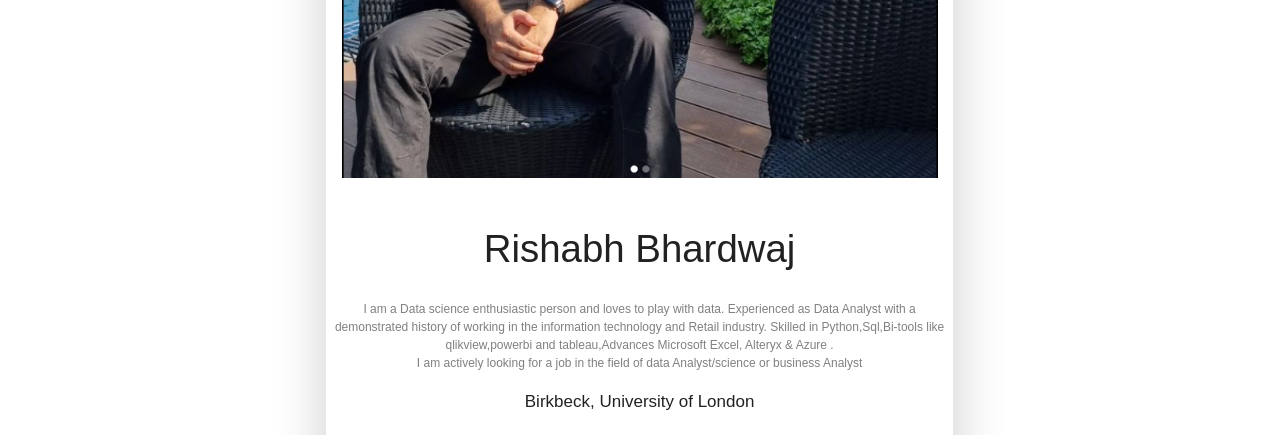
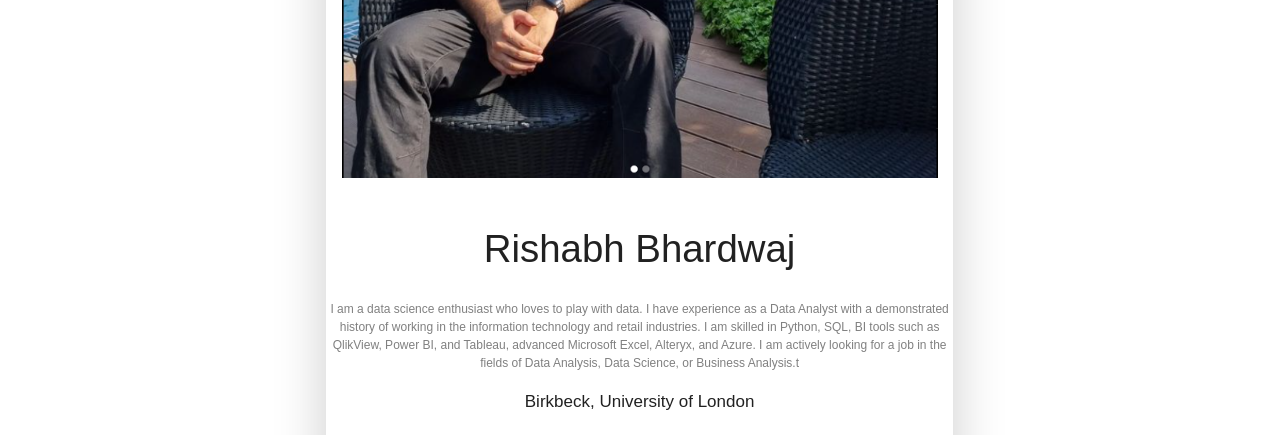
Before and after one commit to riishabhz/riishabhz, a plain HTML site: page index.html in a window 1280 px wide. Shown: the part 1421-1856 px from the top of the page. Drawn offline with nearby package versions, Linux system fonts and the light colour scheme; animation ran at ten frames a second; a script that the page names is missing.

Commit message:
Update index.html

```diff
--- a/index.html
+++ b/index.html
@@ -109,9 +109,9 @@ window.onload = function () {
       <div data-aos="flip-down" class="card-size">
         <img src="1.png" alt="John" style="width:95%">
         <h1 style="font-size: 2.56rem;">Rishabh Bhardwaj</h1>
-        <p class="title">I am a Data science enthusiastic person and loves to play with data.
-          Experienced as Data Analyst with a demonstrated history of working in the information technology and Retail industry. Skilled in Python,Sql,Bi-tools like qlikview,powerbi and tableau,Advances Microsoft Excel, Alteryx & Azure .<br>
-          I am actively looking for a job in the field of data Analyst/science or business Analyst</p>
+        <p class="title">I am a data science enthusiast who loves to play with data. I have experience as a Data Analyst with a demonstrated history of working in the information technology and retail industries.
+		I am skilled in Python, SQL, BI tools such as QlikView, Power BI, and Tableau, advanced Microsoft Excel, Alteryx, and Azure.
+		I am actively looking for a job in the fields of Data Analysis, Data Science, or Business Analysis.t</p>
         <p>Birkbeck, University of London</p>
 
         <div style="margin: 24px 0;">
```
